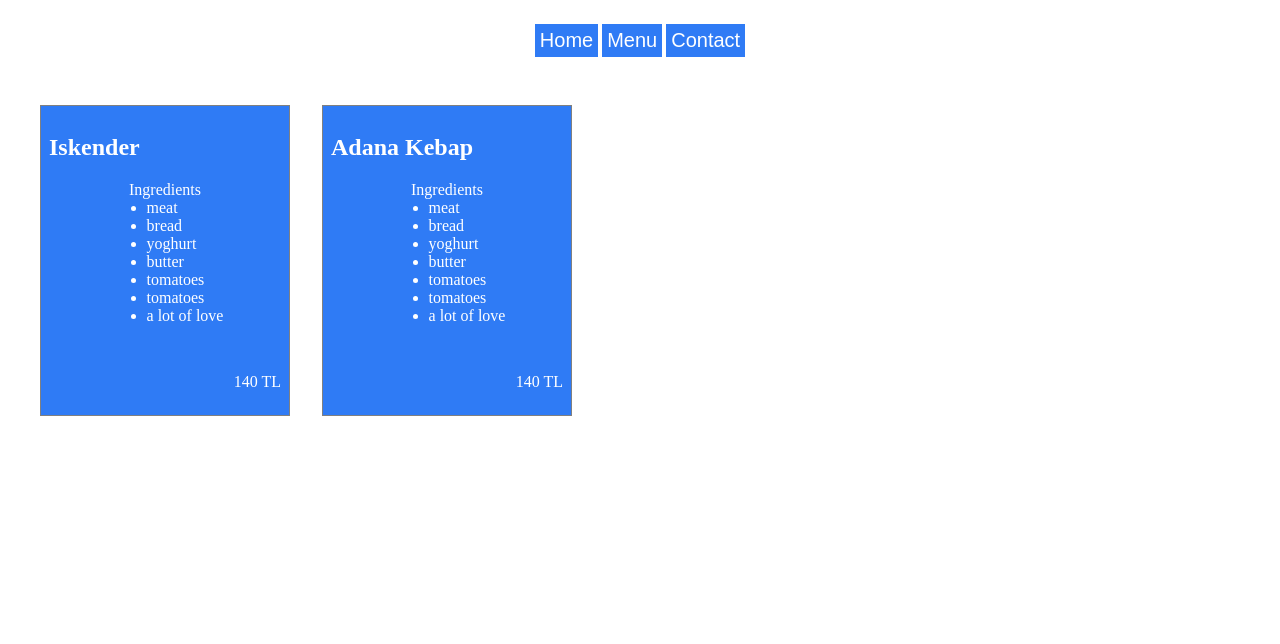
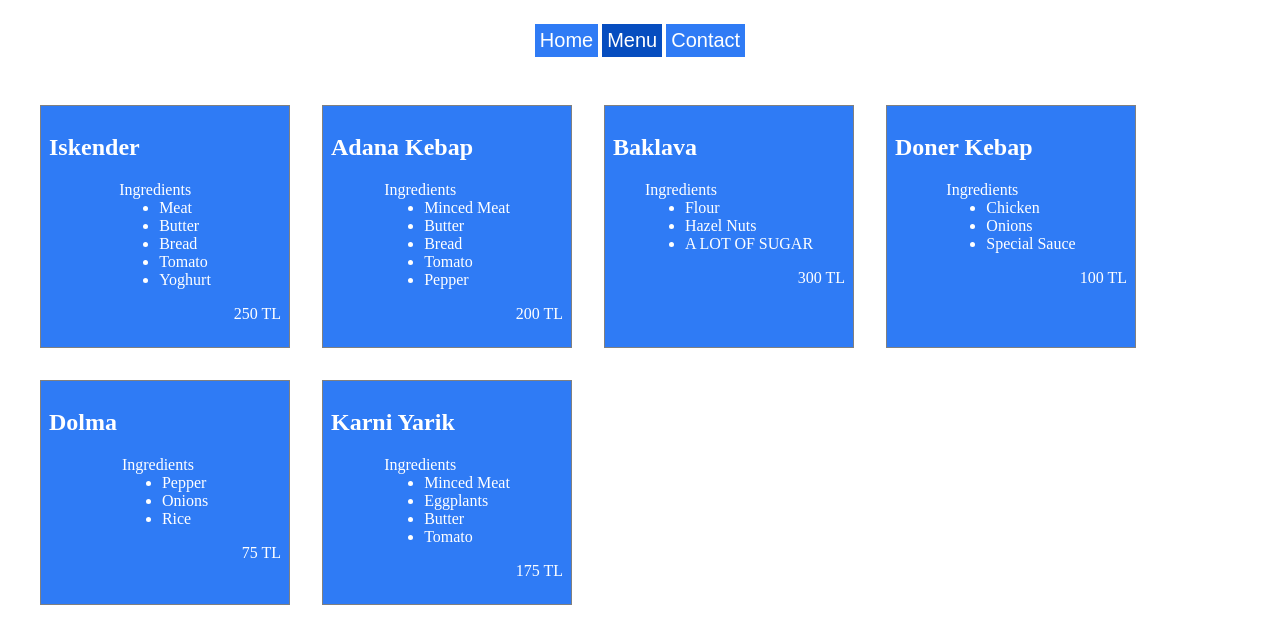
Before and after one commit to solitdio079/restaurant, a website built with webpack: page src/template.html in a window 1280 px wide. Both pictures are taken after a click on the button "Menu". Built offline with nearby package versions, Linux system fonts and the light colour scheme.

Commit message:
Finish restaurant page

```diff
--- /dev/null
+++ b/src/contact.js
@@ -0,0 +1,24 @@
+function contactPage(){
+    const contentEl =  document.querySelector(".content")
+    contentEl.innerHTML = ""
+
+    const contactEl = document.createElement("div")
+    contactEl.classList.add("contact")
+
+    const addressPEl = document.createElement("p")
+    addressPEl.textContent = "Address: Kuzeykent mah, mutlu sokak, No14, Daire 175"
+
+    const emailPEl = document.createElement("p")
+    emailPEl.textContent = "Email: info@turkishdelight.com"
+
+    const phonePEl = document.createElement("p")
+    phonePEl.textContent = "Phone: +90 500 567 54 45"
+
+    contactEl.appendChild(addressPEl)
+    contactEl.appendChild(phonePEl)
+    contactEl.appendChild(emailPEl)
+
+    contentEl.appendChild(contactEl)
+
+}
+export default contactPage
--- a/src/index.js
+++ b/src/index.js
@@ -1,5 +1,31 @@
 import "./style.css"
 import homePage from "./home"
+import menuPage from "./menu"
+import contactPage from "./contact"
+const menuBtn = document.querySelector("#menu")
+const homeBtn = document.querySelector("#home")
+const contactBtn = document.querySelector("#contact")
+const allBtn = [...document.querySelectorAll("nav button")]
 console.log("My webpack app!")
 
-//homePage()
+homePage()
+homeBtn.classList.add("btn-active")
+//menuPage()
+//contactPage()
+
+menuBtn.addEventListener("click", (e) => {
+    allBtn.forEach(btn => btn.classList.remove("btn-active"))
+    menuBtn.classList.add("btn-active")
+    menuPage()
+})
+homeBtn.addEventListener("click", (e) => {
+    allBtn.forEach(btn => btn.classList.remove("btn-active"))
+    homeBtn.classList.add("btn-active")
+    homePage()
+})
+
+contactBtn.addEventListener("click", (e) => {
+    allBtn.forEach(btn => btn.classList.remove("btn-active"))
+    contactBtn.classList.add("btn-active")
+    contactPage()
+})
--- a/src/menu.js
+++ b/src/menu.js
@@ -30,3 +30,45 @@ const menuArray = [
         price: 175
     },
 ]
+
+function menuPage(){
+    const menuEl = document.createElement("div")
+    const contentEl =  document.querySelector(".content")
+    contentEl.innerHTML = ""
+    menuEl.classList.add("menu")
+    menuArray.forEach(item => {
+        const menuItemEl = document.createElement("div")
+        menuItemEl.classList.add("menu-item")
+        const h2El = document.createElement("h2")
+        h2El.textContent = item.name
+
+        const ingredientsParagraphEl =  document.createElement("p")
+        ingredientsParagraphEl.classList.add("ingredients")
+        // ingredient list
+        ingredientsParagraphEl.textContent = "Ingredients"
+        const ingredientsUlEl = document.createElement("ul")
+        item.ingredients.forEach(ingredient => {
+            const ingredientLiEl = document.createElement("li")
+            ingredientLiEl.textContent = ingredient
+            ingredientsUlEl.appendChild(ingredientLiEl)
+        })
+        // the price
+        const priceParagraphEl = document.createElement("p")
+        priceParagraphEl.classList.add("price")
+        priceParagraphEl.textContent = `${item.price} TL`
+
+        // append everything to each other
+        ingredientsParagraphEl.appendChild(ingredientsUlEl)
+        menuItemEl.appendChild(h2El)
+        menuItemEl.appendChild(ingredientsParagraphEl)
+        menuItemEl.appendChild(priceParagraphEl)
+
+        menuEl.appendChild(menuItemEl)
+
+
+    })
+
+    contentEl.appendChild(menuEl)
+
+}
+export default menuPage
--- a/src/style.css
+++ b/src/style.css
@@ -66,3 +66,17 @@ button:hover{
 .menu .price{
     margin-left: auto;
 }
+
+.contact{
+    display: flex;
+    flex-direction: column;
+    align-items: center;
+    background-color: #2f7bf5;
+    color: white;
+    padding: 2rem;
+
+}
+
+.btn-active{
+    background-color: #064dbf;
+}
--- a/src/template.html
+++ b/src/template.html
@@ -8,47 +8,15 @@
 <body>
     <header>
         <nav>
-            <button>Home</button>
-            <button>Menu</button>
-            <button>Contact</button>
+            <button id="home">Home</button>
+            <button id="menu">Menu</button>
+            <button id="contact">Contact</button>
         </nav>
 
     </header>
 
     <div class="content">
-        <div class="menu">
-            <div class="menu-item">
-                <h2>Iskender</h2>
-                <p class="ingredients">Ingredients
-                    <ul>
-                        <li>meat</li>
-                        <li>bread</li>
-                        <li>yoghurt</li>
-                        <li>butter</li>
-                        <li>tomatoes</li>
-                        <li>tomatoes</li>
-                        <li>a lot of love</li>
-                    </ul>
-                </p>
-                <p class="price">140 TL</p>
-            </div>
 
-            <div class="menu-item">
-                <h2>Adana Kebap</h2>
-                <p class="ingredients">Ingredients
-                    <ul>
-                        <li>meat</li>
-                        <li>bread</li>
-                        <li>yoghurt</li>
-                        <li>butter</li>
-                        <li>tomatoes</li>
-                        <li>tomatoes</li>
-                        <li>a lot of love</li>
-                    </ul>
-                </p>
-                <p class="price">140 TL</p>
-            </div>
-        </div>
 
     </div>
 
```
